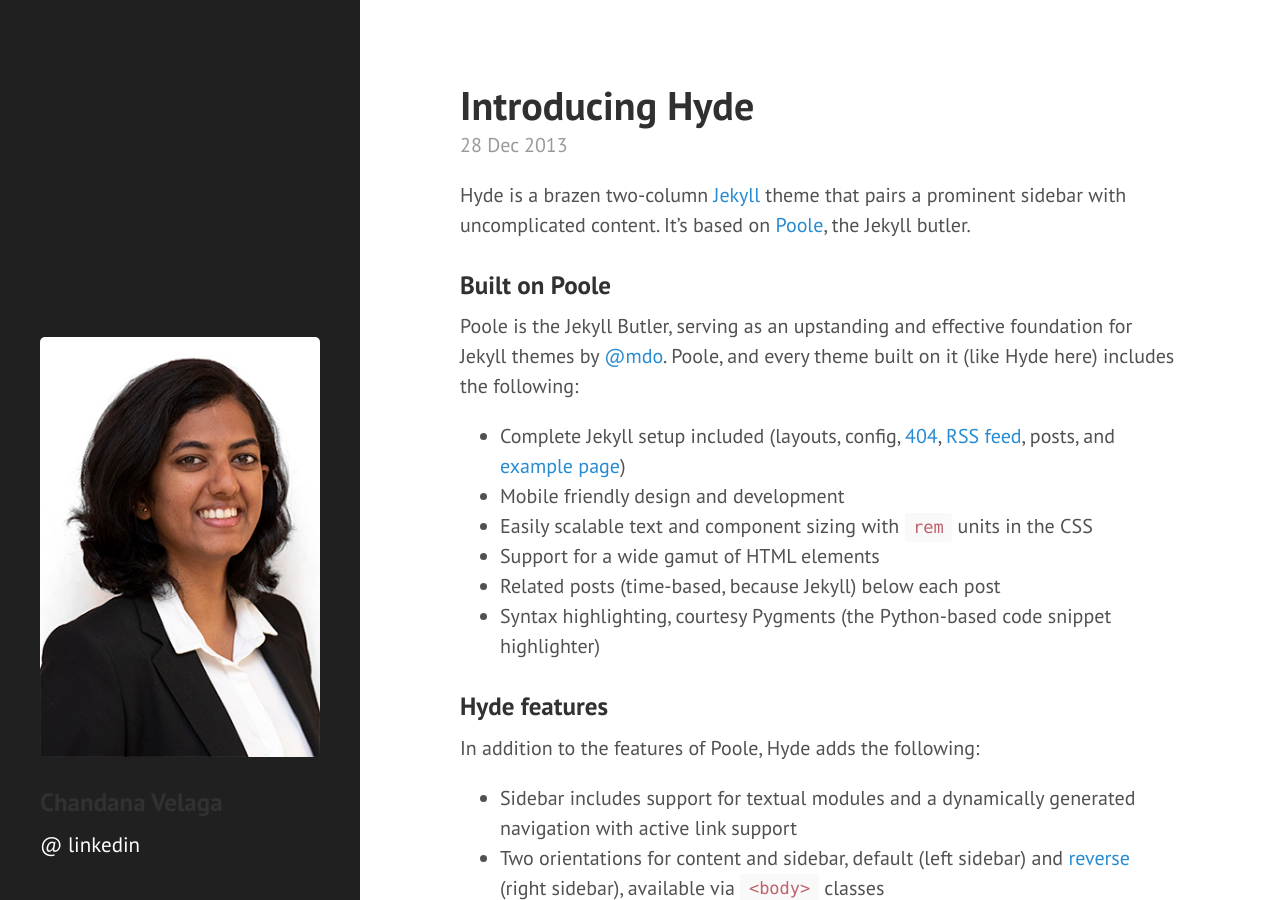
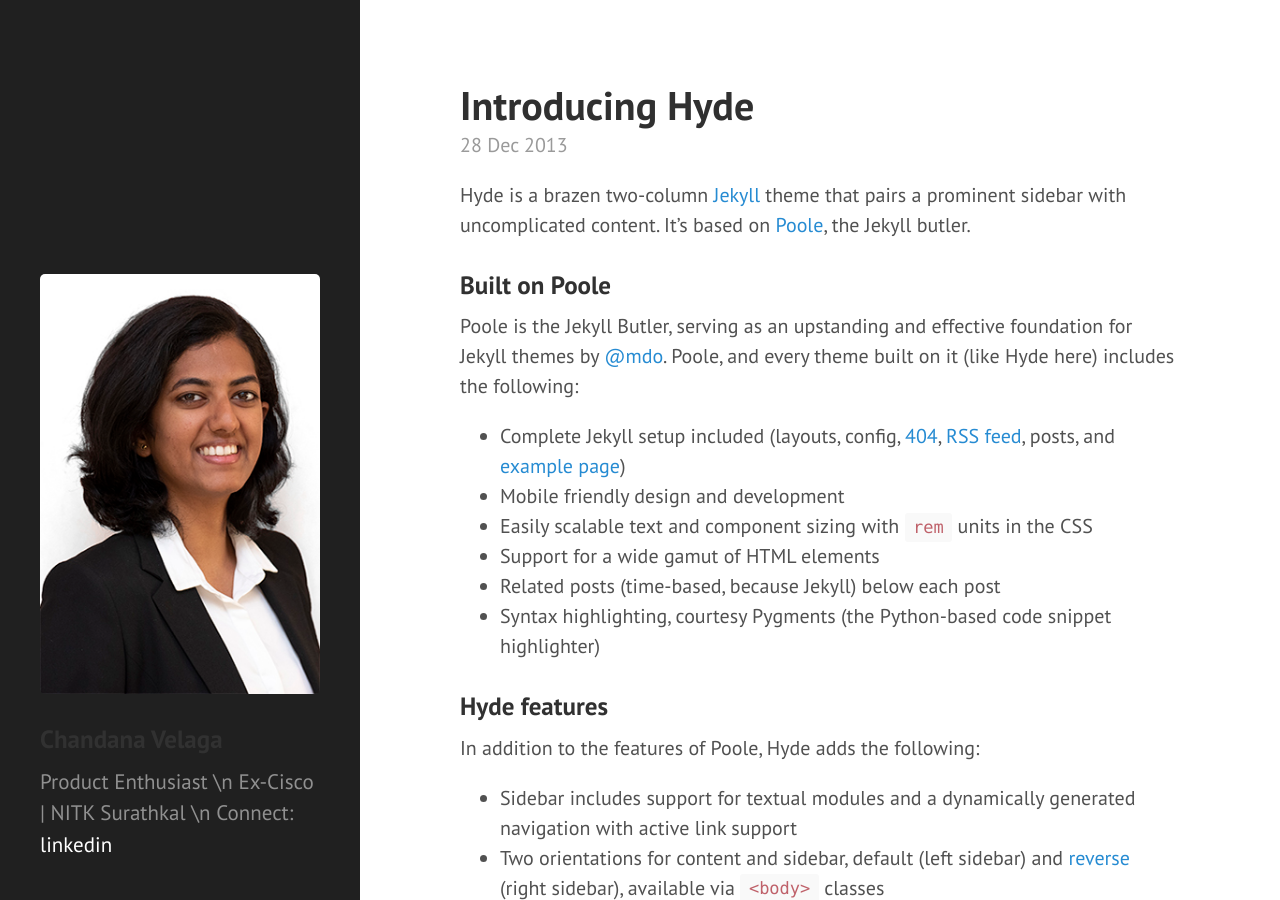
Before and after one commit to chandanavelaga/chandanavelaga.github.io, a Jekyll site: the page built from index.html, in a window 1280 px wide and 900 px high. Built offline with Jekyll 4.4.1, drawn with Linux system fonts in a browser that asks for light colours; Markdown is read by kramdown in place of the engine named in the settings; the list of posts is cut into pages by our own code.

Commit message:
description

```diff
--- a/_config.yml
+++ b/_config.yml
@@ -9,7 +9,7 @@
 # Setup
 title:            Chandana Velaga
 tagline:          'Resume'
-description:      '<a href="https://www.linkedin.com/in/chandana-velaga-bb17b6102/" target="_blank">@ linkedin</a>'
+description:      'Product Enthusiast \n Ex-Cisco | NITK Surathkal \n Connect: <a href="https://www.linkedin.com/in/chandana-velaga-bb17b6102/" target="_blank">linkedin</a>'
 url:              http://hyde.getpoole.com
 baseurl:          /
 
```
